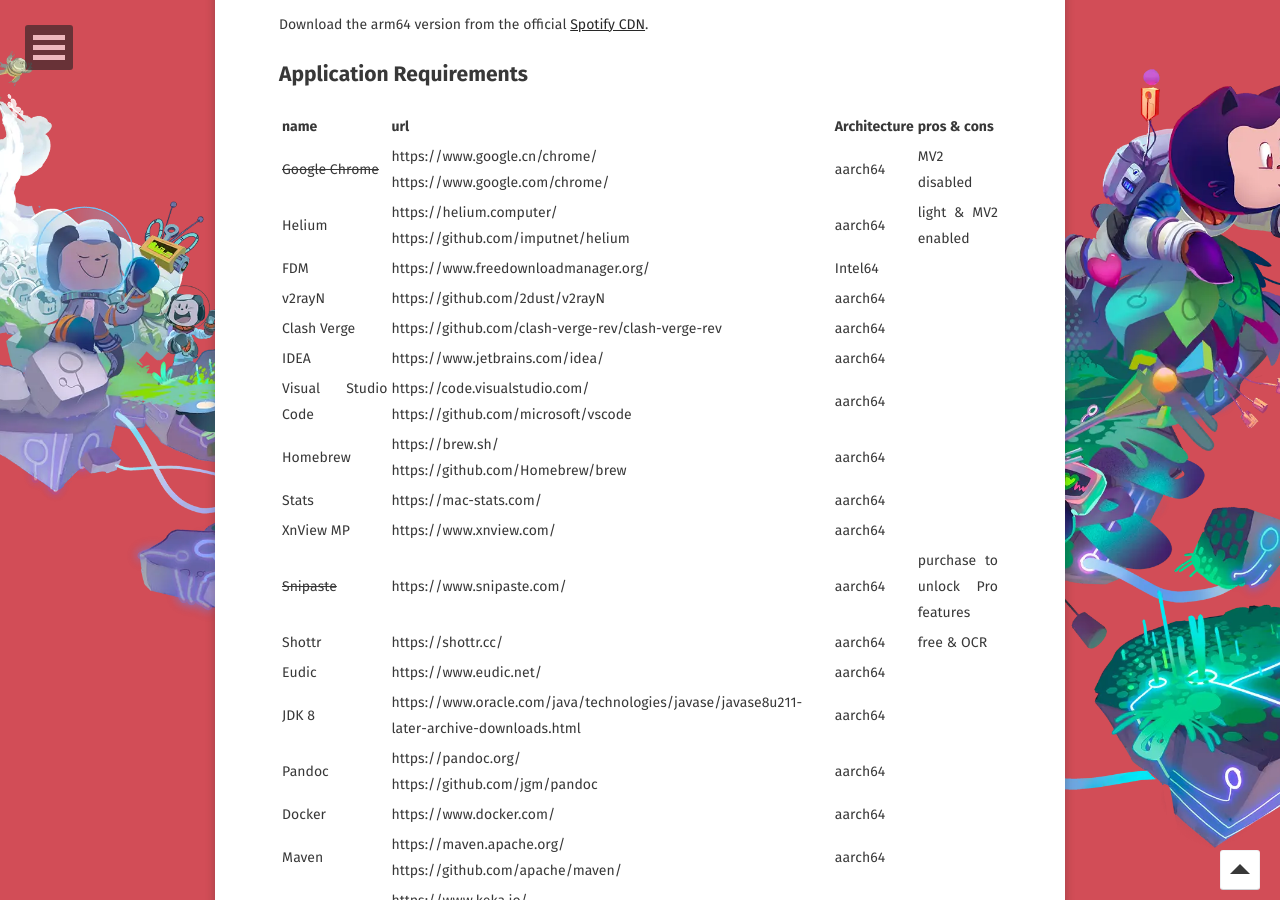
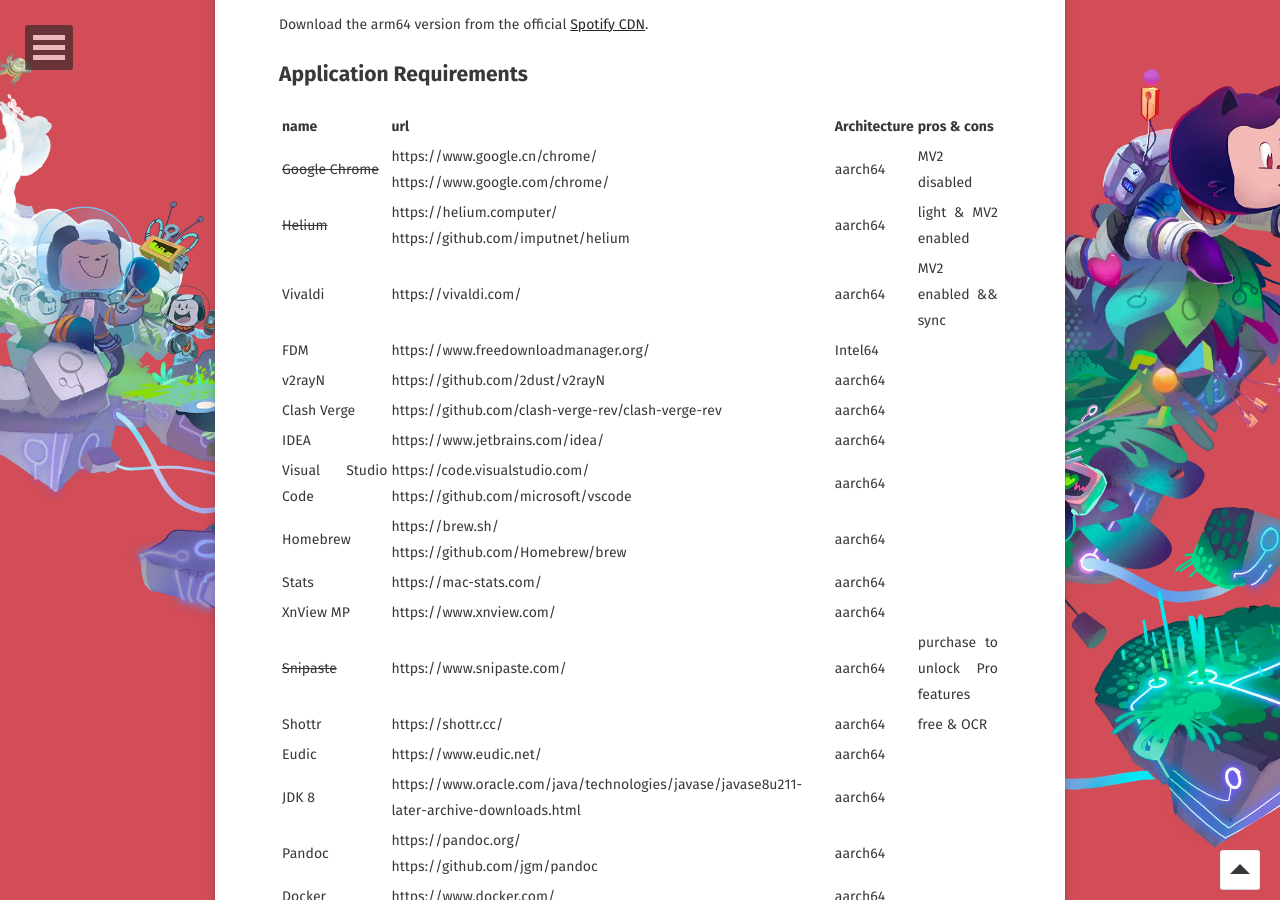
Before and after one commit to WebPavel/WebPavel.github.io, a Jekyll site: the page built from _posts/2026-03-24-macOS-personal-configuration.md, in a window 1280 px wide and 900 px high, scrolled down 4541 px. Built offline with Jekyll 4.4.1, drawn with Linux system fonts in a browser that asks for light colours; some web fonts are replaced; comment, search, counter and statistics services are not loaded.

Commit message:
feat: update some unsuitable apps

```diff
--- a/_posts/2026-03-24-macOS-personal-configuration.md
+++ b/_posts/2026-03-24-macOS-personal-configuration.md
@@ -166,7 +166,8 @@
 | name                        | url                                                                                           | Architecture | pros & cons                     |
 |-----------------------------|-----------------------------------------------------------------------------------------------|--------------|---------------------------------|
 | ~~Google Chrome~~           | https://www.google.cn/chrome/<br>https://www.google.com/chrome/                               | aarch64      | MV2 disabled                    |
-| Helium                      | https://helium.computer/<br>https://github.com/imputnet/helium                                | aarch64      | light & MV2 enabled             |
+| ~~Helium~~                  | https://helium.computer/<br>https://github.com/imputnet/helium                                | aarch64      | light & MV2 enabled             |
+| Vivaldi                     | https://vivaldi.com/                                                                          | aarch64      | MV2 enabled && sync             |
 | FDM                         | https://www.freedownloadmanager.org/                                                          | Intel64      |                                 |
 | v2rayN                      | https://github.com/2dust/v2rayN                                                               | aarch64      |                                 |
 | Clash Verge                 | https://github.com/clash-verge-rev/clash-verge-rev                                            | aarch64      |                                 |
```
